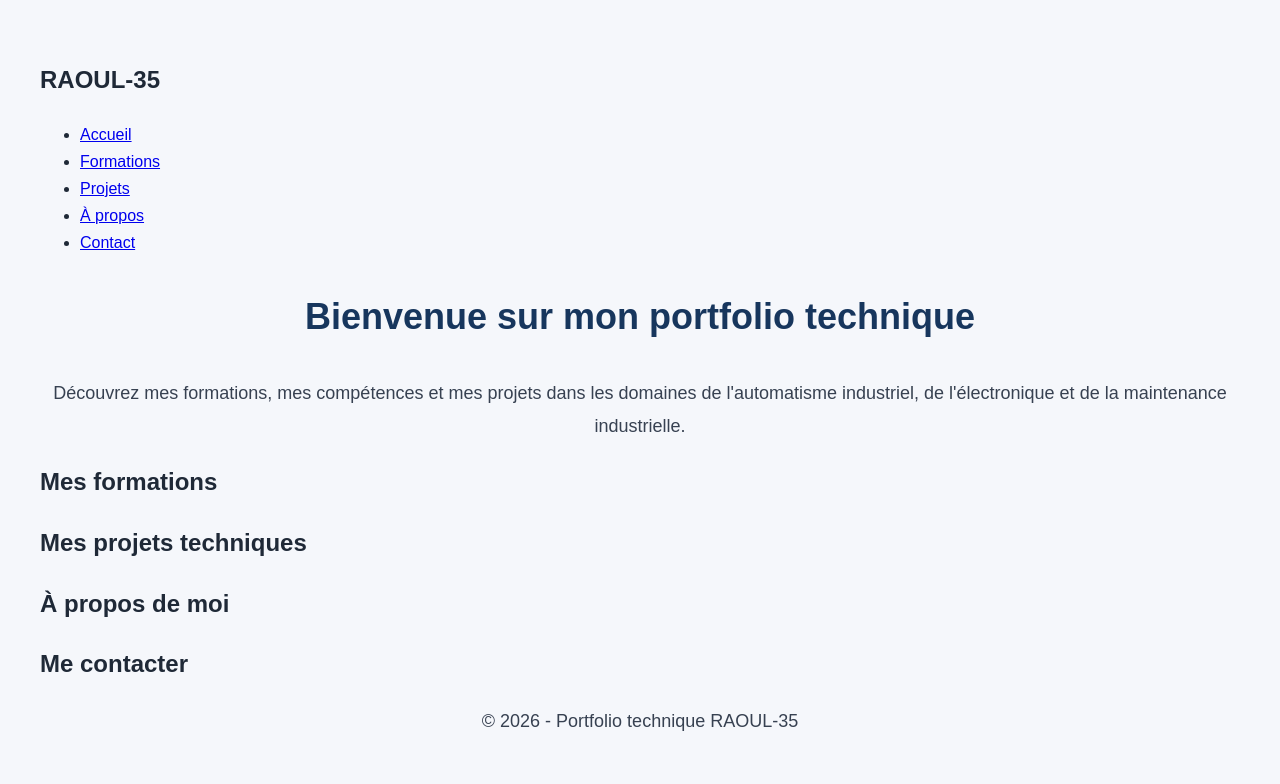
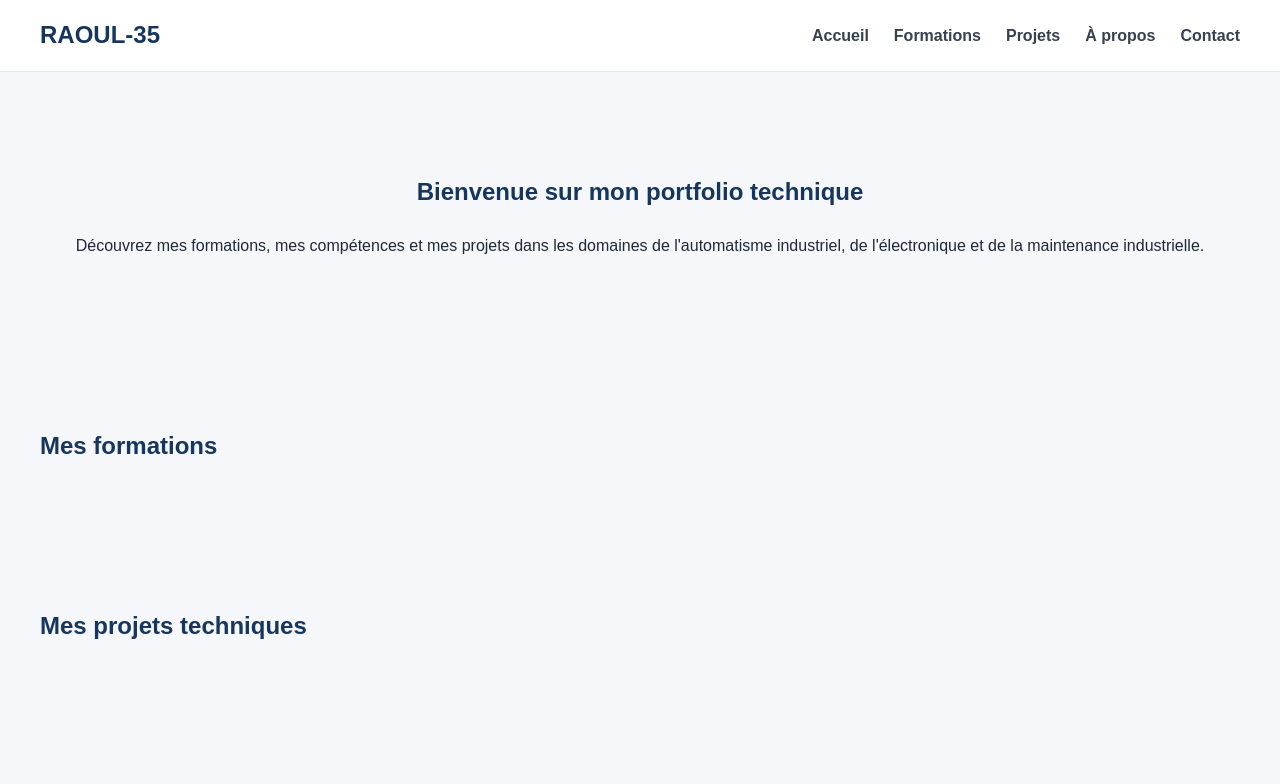
Before and after one commit to Raoul-35/Raoul-35.github.io, a plain HTML site: page index.html in a window 1280 px wide. Shown: the top 784 px of the page. Drawn offline with Linux system fonts and the light colour scheme.

Commit message:
style: ajout de la navigation avec CSS Flexbox

```diff
--- a/style.css
+++ b/style.css
@@ -1,24 +1,75 @@
-/* Style général */
+/* STYLE GENERAL */
 body {
     background-color: #f5f7fb;
     color: #1f2937;
     font-family: Arial, sans-serif;
     margin: 0;
-    padding: 40px;
     line-height: 1.7;
 }
 
-/* Titre principal */
-h1 {
-    color: #17365d;
-    font-size: 36px;
-    text-align: center;
+/* BARRE DE NAVIGATION */
+header {
+    background-color: #ffffff;
+    border-bottom: 1px solid #e5e7eb;
+    padding: 15px 40px;
 }
 
-/* Paragraphes */
-p {
+nav {
+    display: flex;
+    justify-content: space-between;
+    align-items: center;
+}
+
+/* NOM DU PORTFOLIO */
+nav h2 {
+    color: #17365d;
+    margin: 0;
+}
+
+/* MENU */
+nav ul {
+    display: flex;
+    list-style: none;
+    gap: 25px;
+    margin: 0;
+    padding: 0;
+}
+
+/* LIENS */
+nav a {
+    text-decoration: none;
     color: #374151;
-    font-size: 18px;
-    line-height: 1.8;
+    font-weight: bold;
+}
+
+nav a:hover {
+    color: #2563eb;
+}
+
+/* SECTIONS */
+section {
+    padding: 50px 40px;
+}
+
+/* TITRES */
+h1, h2 {
+    color: #17365d;
+}
+
+/* ACCUEIL */
+#accueil {
     text-align: center;
+    padding: 80px 40px;
 }
+
+/* PIED DE PAGE */
+footer {
+    background-color: #17365d;
+    color: #ffffff;
+    text-align: center;
+    padding: 20px;
+}
+
+footer p {
+    color: #ffffff;
+}
```
